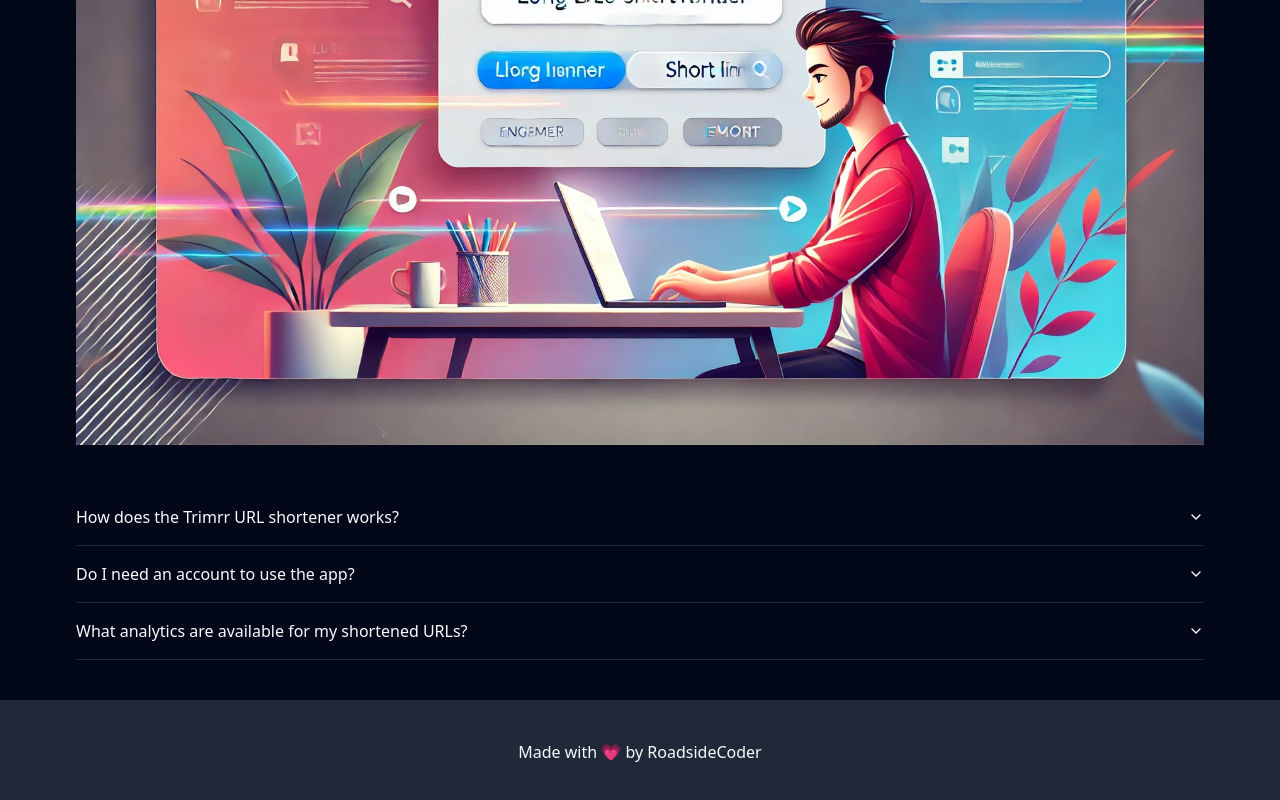
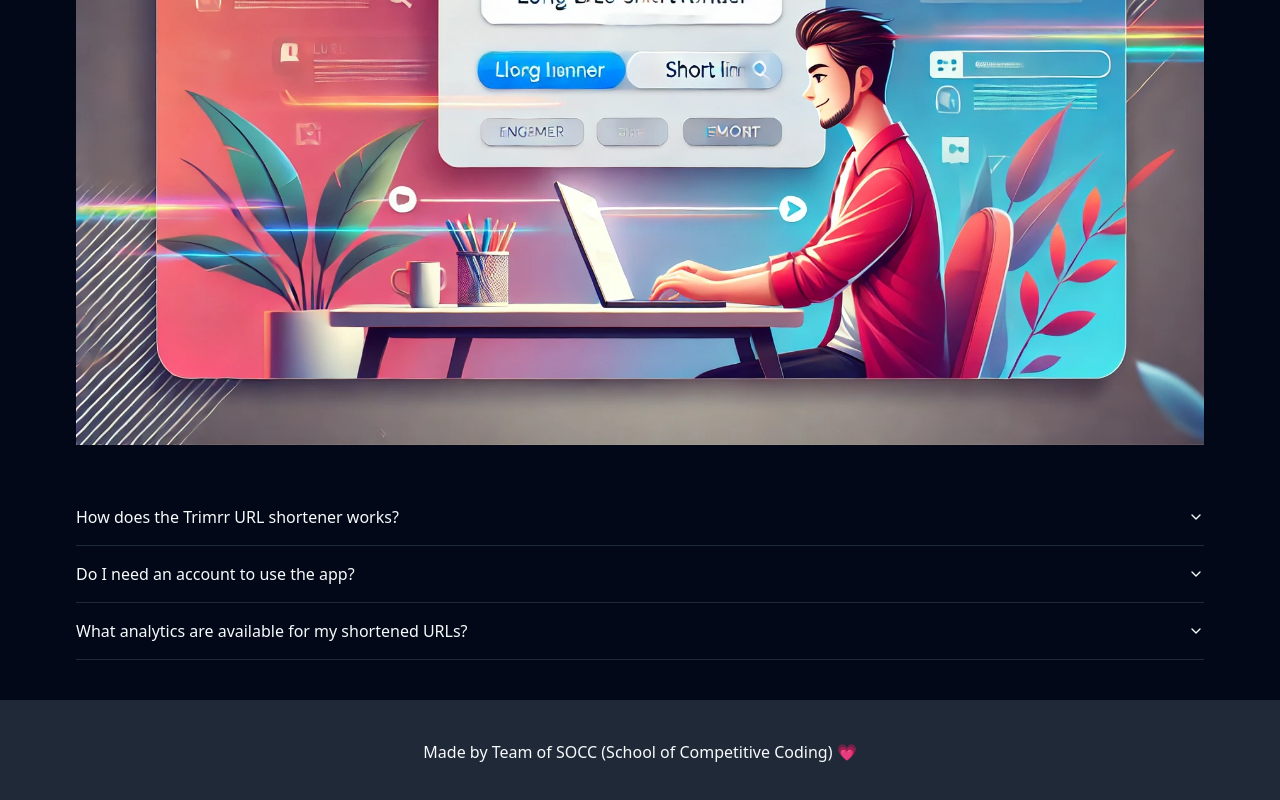
Before and after one commit to srinivas2200030391/Shortify, a React (Vite) app: page / in a window 1280 px wide. Shown: the part 668-1468 px from the top of the page. Built offline with nearby package versions, Linux system fonts and the light colour scheme.

Commit message:
footer changed

```diff
--- a/src/App.jsx
+++ b/src/App.jsx
@@ -33,11 +33,7 @@ const router = createBrowserRouter([
       },
       {
         path: "/link/:id",
-        element: (
-          <RequireAuth>
-            <LinkPage />
-          </RequireAuth>
-        ),
+        element: <LinkPage />,
       },
       {
         path: "/:id",
--- a/src/layouts/app-layout.jsx
+++ b/src/layouts/app-layout.jsx
@@ -1,5 +1,5 @@
 import Header from "@/components/header";
-import {Outlet} from "react-router-dom";
+import { Outlet } from "react-router-dom";
 
 const AppLayout = () => {
   return (
@@ -9,7 +9,7 @@ const AppLayout = () => {
         <Outlet />
       </main>
       <div className="p-10 text-center bg-gray-800 mt-10">
-        Made with 💗 by RoadsideCoder
+        Made by Team of SOCC (School of Competitive Coding) 💗
       </div>
     </div>
   );
```
